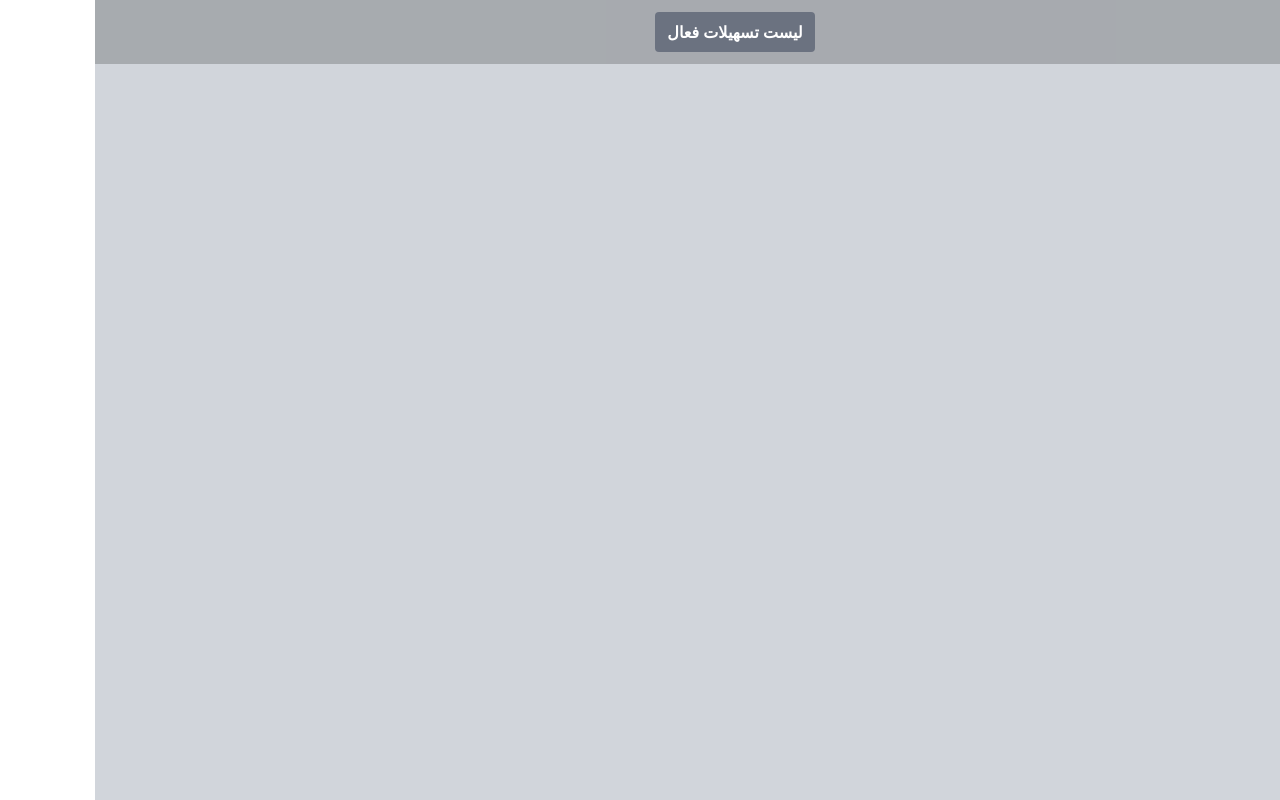
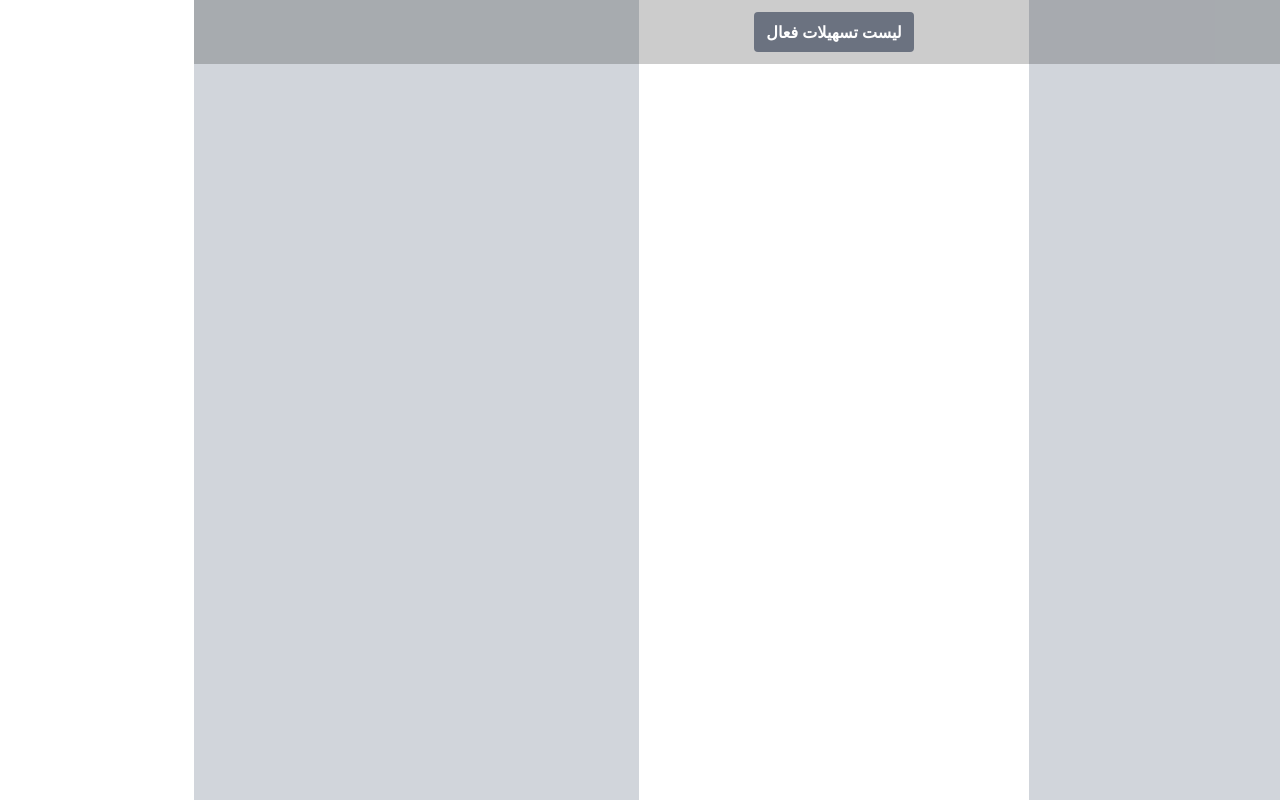
Before and after one commit to badie21/blu-bank-loan, a Next.js app: page / in a window 1280 px wide. Built offline with nearby package versions, Linux system fonts and the light colour scheme; what moment-jalaali would draw is missing.

Commit message:
Fix: layout style

```diff
--- a/src/components/templates/layout/index.tsx
+++ b/src/components/templates/layout/index.tsx
@@ -8,9 +8,11 @@ type Props = {
 
 const Layout: FC<Props> = ({ children }) => {
   return (
-    <div className="flex min-h-screen flex-col items-center gap-5 p-12 bg-gray-300">
-      <NavBar />
-      <main className={''}>{children}</main>
+    <div className="flex min-h-screen flex-col items-center gap-5  bg-gray-300">
+      <div className={'w-[390px] bg-white h-screen pt-24 flex justify-center '}>
+        <NavBar />
+        <main className={'w-full p-4'}>{children}</main>
+      </div>
     </div>
   );
 };
```
